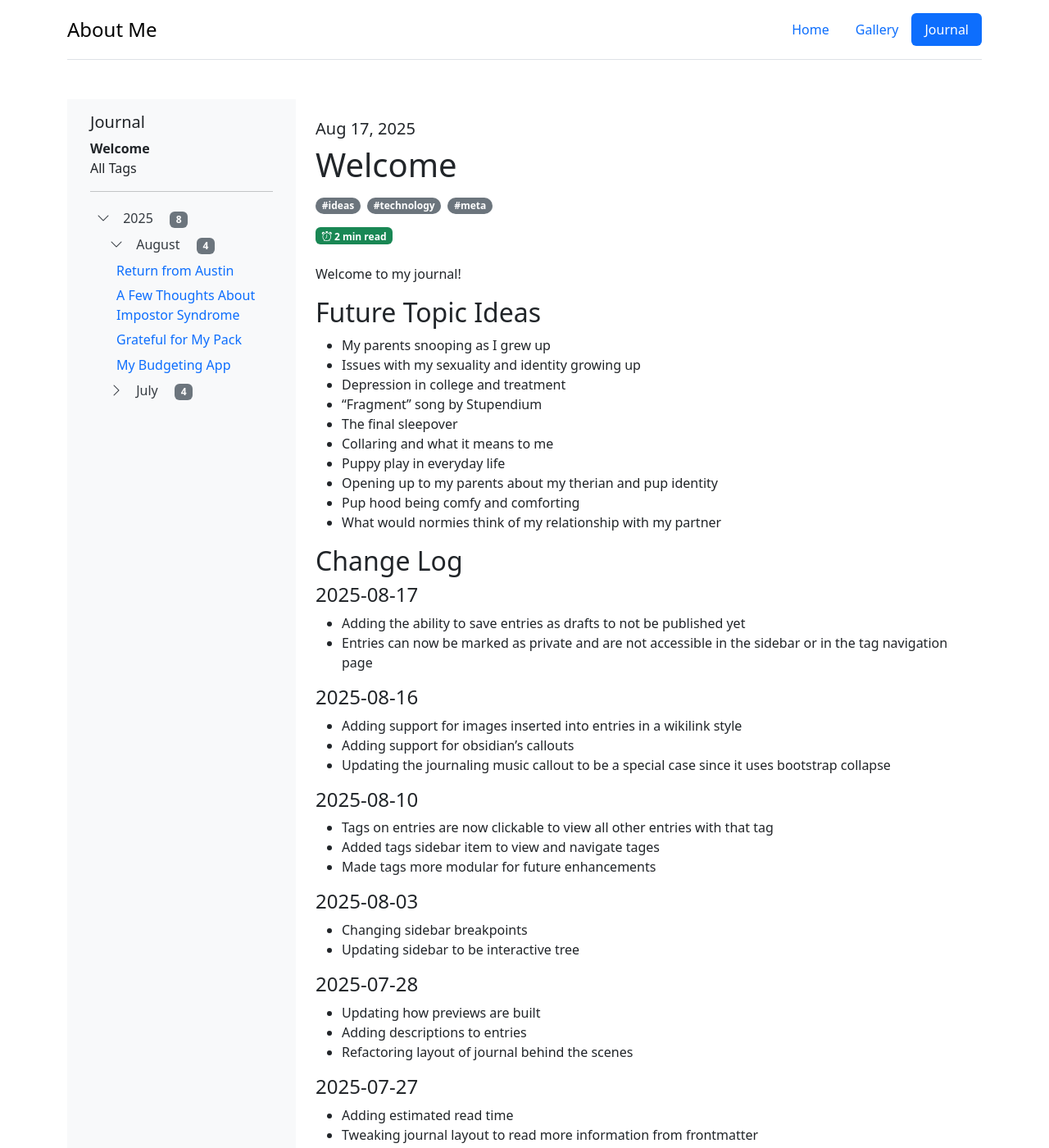
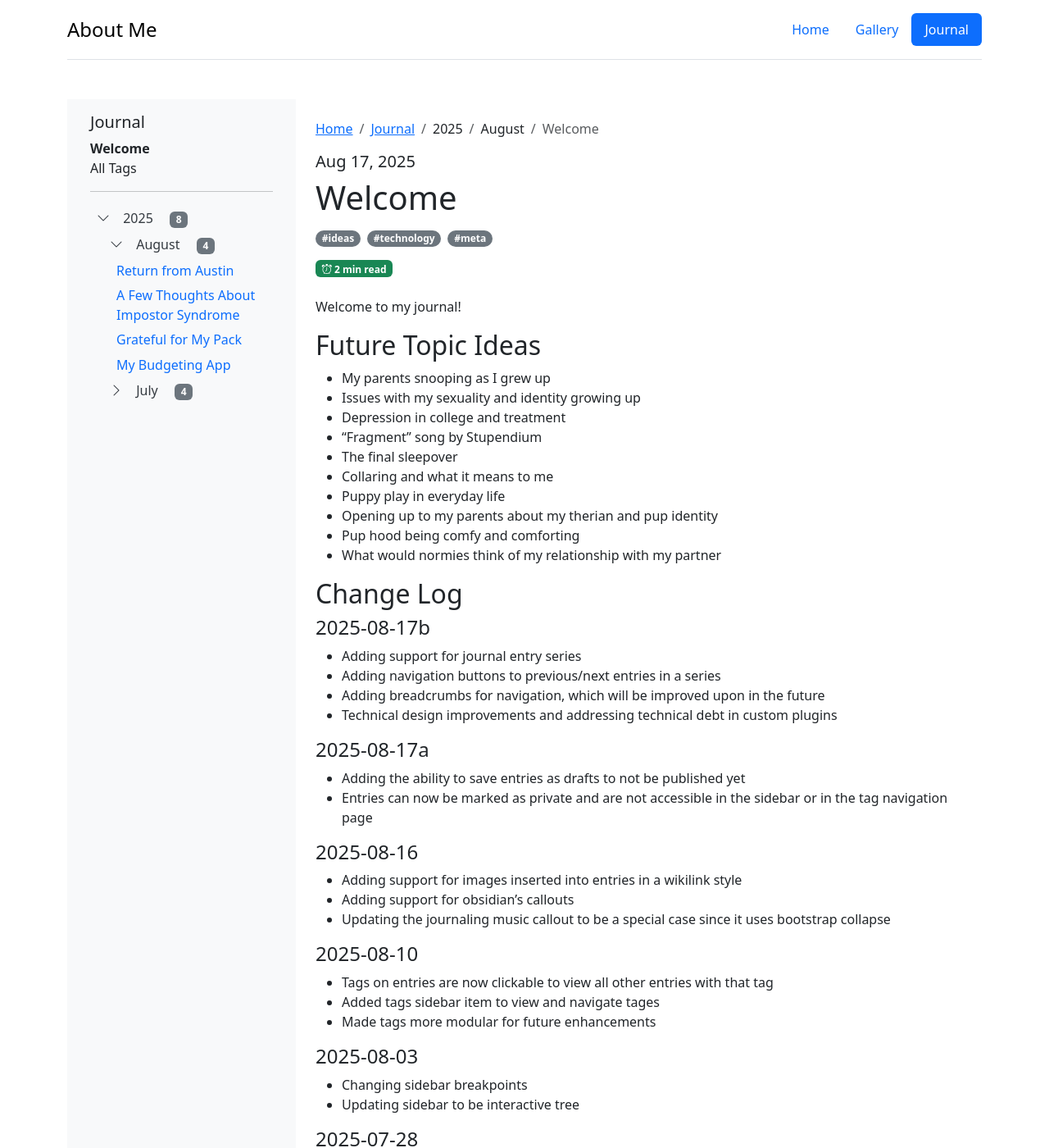
Before and after one commit to SabinDarkstone/SabinDarkstone.github.io, a Jekyll site: the page built from site/_journal/welcome.md, in a window 1280 px wide and 1400 px high. Shown: the whole window at 82% size. Built offline with Jekyll 4.4.1, drawn with Linux system fonts in a browser that asks for light colours; comment, search, counter and statistics services are not loaded.

Commit message:
Adding series navigation and breadcrumbs

```diff
--- /dev/null
+++ b/site/_includes/breadcrumbs.html
@@ -0,0 +1,25 @@
+<nav aria-label="breadcrumb">
+    <ol class="breadcrumb">
+        <li class="breadcrumb-item">
+            <a href="/">Home</a>
+        </li>
+
+        <li class="breadcrumb-item">
+            <a href="/Journal/welcome.html">Journal</a>
+        </li>
+
+        {% if page.date %}
+            <li class="breadcrumb-item">
+                {{ page.date | date: "%Y" }}
+            </li>
+
+            <li class="breadcrumb-item">
+                {{ page.date | date: "%B" }}
+            </li>
+        {% endif %}
+
+        <li class="breadcrumb-item active" aria-current="page">
+            {{ page.title }}
+        </li>
+    </ol>
+</nav>
--- /dev/null
+++ b/site/_includes/series-nav.html
@@ -0,0 +1,29 @@
+{% if page.series %}
+    {% assign series_entries = site.journal | where: "series", page.series | sort: "series_order" %}
+
+    {% if series_entries.size > 1 %}
+        {% assign current_index = nil %}
+        {% for entry in series_entries %}
+            {% if entry.url == page.url %}
+                {% assign current_index = forloop.index0 %}
+            {% endif %}
+        {% endfor %}
+
+        {% assign prev_index = current_index | minus: 1 %}
+        {% assign next_index = current_index | plus: 1 %}
+
+        <nav class="d-flex gap-2 my-4">
+            {% if prev_index >= 0 %}
+                <a class="btn btn-primary" href="{{ series_entries[prev_index].url | relative_url }}">
+                    &larr; Previous
+                </a>
+            {% endif %}
+
+            {% if next_index < series_entries.size %}
+                <a class="btn btn-primary ms-auto" href="{{ series_entries[next_index].url | relative_url }}">
+                    Next &rarr;
+                </a>
+            {% endif %}
+        </nav>
+    {% endif %}
+{% endif %}
--- a/site/_journal/welcome.md
+++ b/site/_journal/welcome.md
@@ -25,7 +25,13 @@
 
 ## Change Log
 
-#### 2025-08-17
+#### 2025-08-17b
+- Adding support for journal entry series
+- Adding navigation buttons to previous/next entries in a series
+- Adding breadcrumbs for navigation, which will be improved upon in the future
+- Technical design improvements and addressing technical debt in custom plugins
+
+#### 2025-08-17a
 - Adding the ability to save entries as drafts to not be published yet
 - Entries can now be marked as private and are not accessible in the sidebar or in the tag navigation page
 
--- a/site/_layouts/journal.html
+++ b/site/_layouts/journal.html
@@ -9,17 +9,22 @@
 
         <!-- Main content -->
         <div class="col-12 col-lg-9 px-4 py-4">
+
             {% if page.private %}
             <div class="alert alert-primary" role="alert">
                 This is a private entry and only visible with the link.
             </div>
             {% endif %}
 
+            {% include breadcrumbs.html %}
+
             <h5>{{ page.date | date: "%b %d, %Y" }}</h5>
             <h1>{{ page.title }}</h1>
 
-            {% include entry-top-widgets.html %} {{ content }} {% include
-            comments.html %}
+            {% include entry-top-widgets.html %}
+            {{ content }}
+            {% include series-nav.html %}
+            {% include comments.html %}
         </div>
     </div>
 </div>
```
Also changed, not shown: site/_journal/2025-07-26.md (+2 -0 lines), site/_journal/2025-07-27.md (+2 -0 lines).
